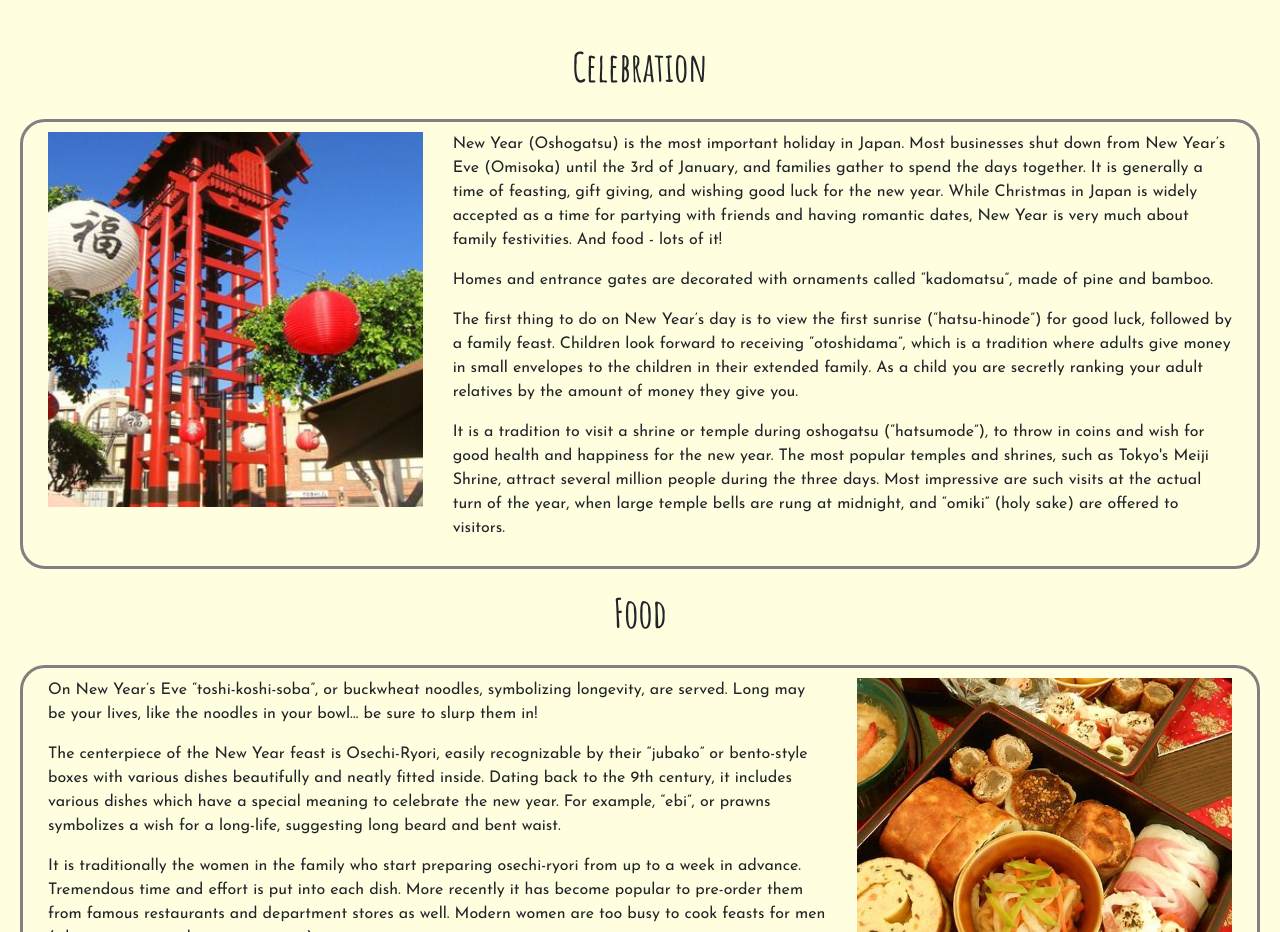
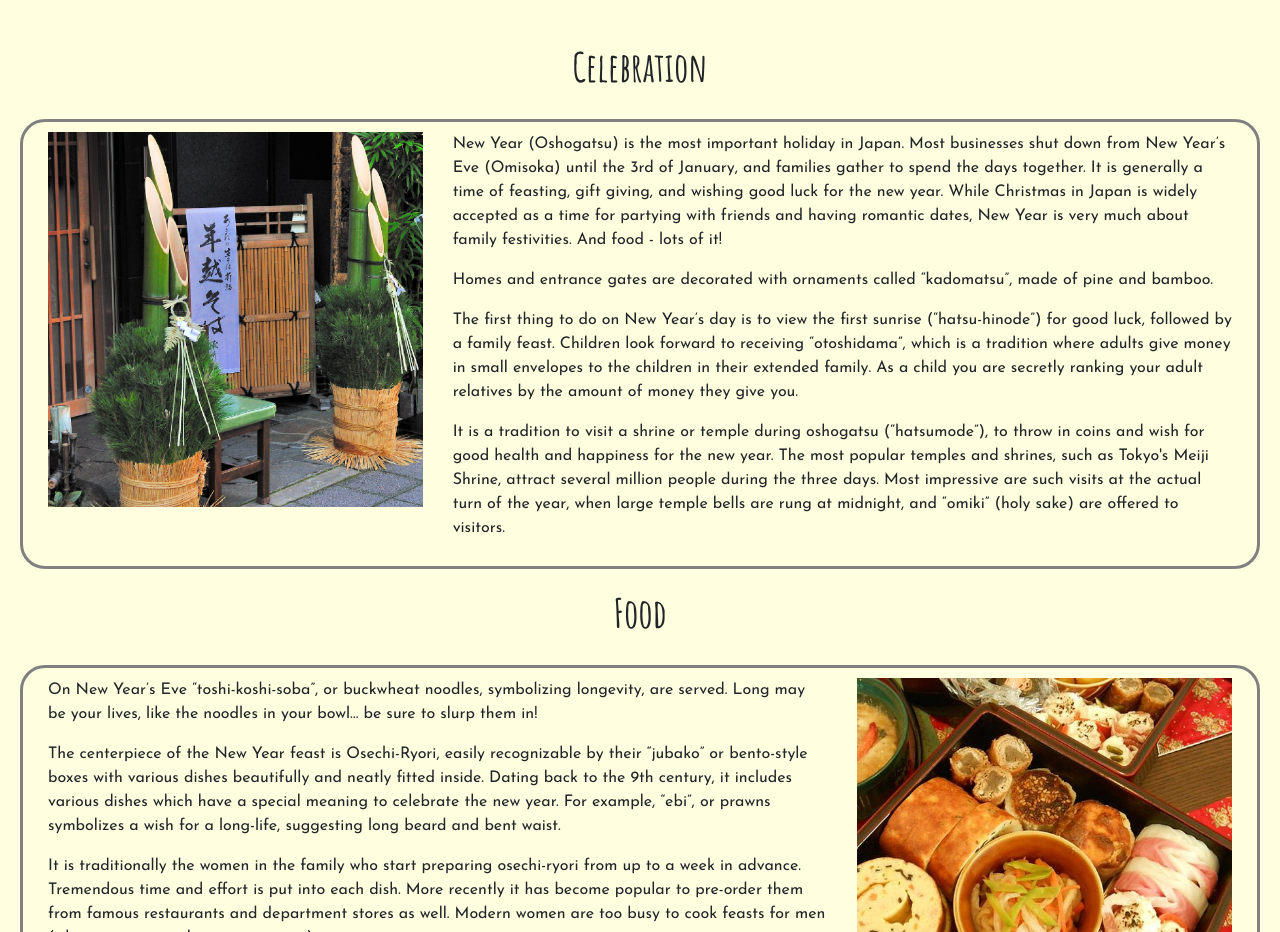
Before and after one commit to Natinika/Code-First-Girls_-Project, a website: page second_page.html in a window 1280 px wide. Shown: the part 3980-4912 px from the top of the page. Drawn offline with Linux system fonts and the light colour scheme.

Commit message:
final fixes
changed Japan pic in second page, fixed portfolio overlay text positioning in CSS

```diff
--- a/css/TTcustom.css
+++ b/css/TTcustom.css
@@ -14,6 +14,7 @@
 .portfolio-item {
   color: white;
   font-family: 'Amatic SC', cursive;
+  position: relative;
 }
 
 .sidebar-nav {
--- a/second_page.html
+++ b/second_page.html
@@ -198,7 +198,7 @@
 
                             <div class="row">
                                 <div class="col-md-4">
-                                    <img src="images_Natasza/Japan.jpg" alt="" width="400" height="400">
+                                    <img src="images_Natasza/Japan.png" alt="" width="400" height="400">
                                 </div>
 
                                 <div class="col-md-8">
```
Also changed, not shown: images_Natasza/Japan.jpg (deleted), images_Natasza/Japan.png (added).
